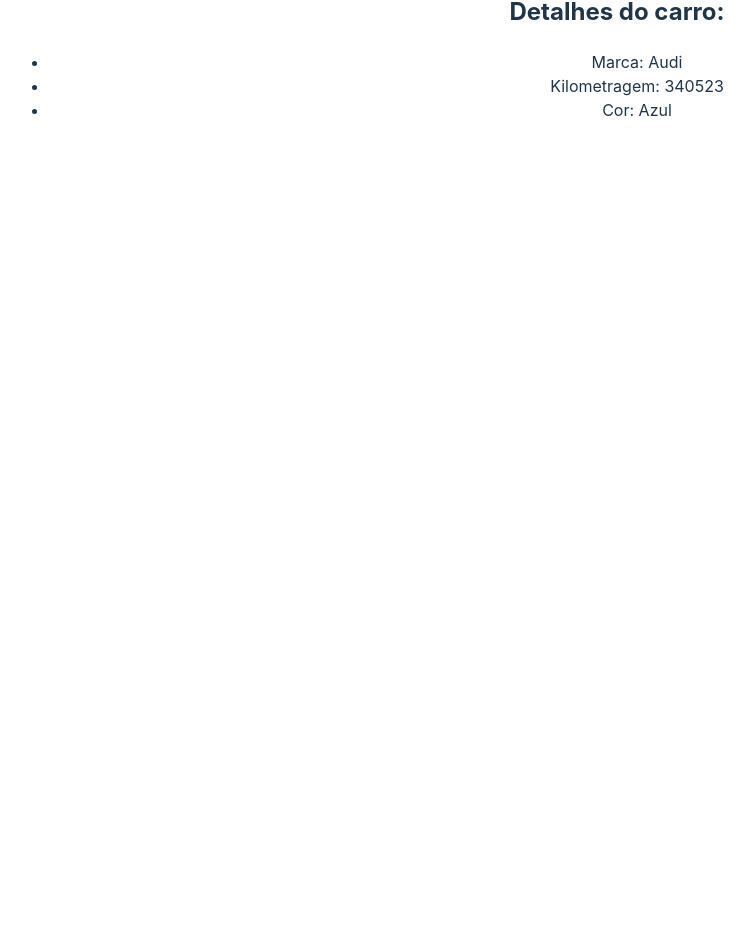
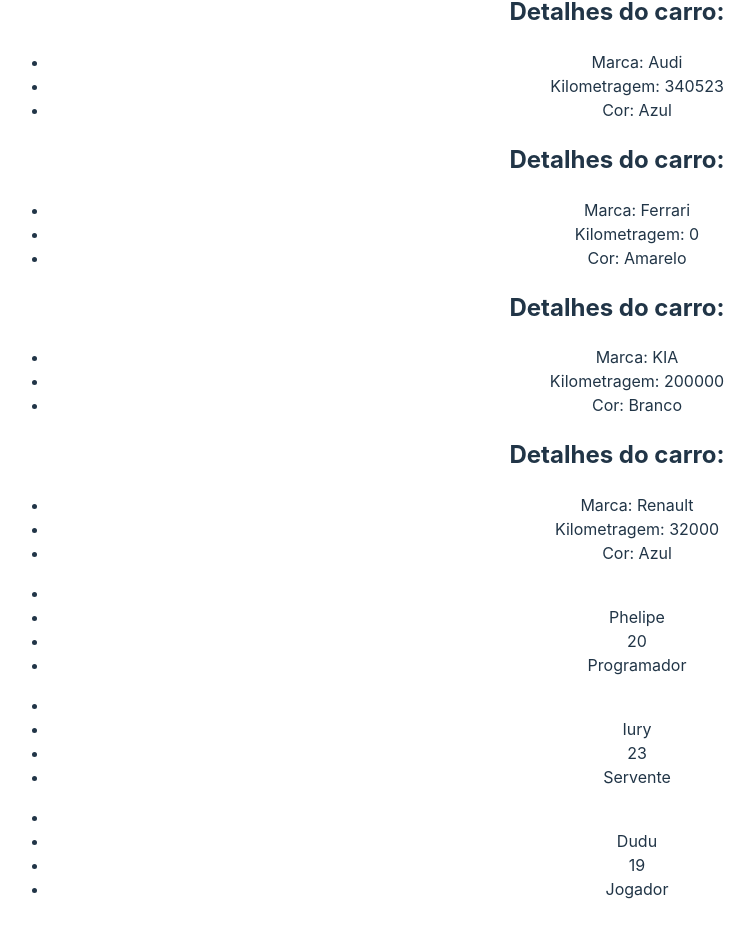
Before and after one commit to phelipeguimaraes/front-end, a React (Vite) app in the folder 3_React/3_AVANCANDO_EM_REACT/avancando/: page / in a window 1280 px wide. Shown: the part 2237-3175 px from the top of the page, without its empty margins (23-778 px from the left). Before the commit the page ends 2907 px from the top, so only its background shows below. Built offline with nearby package versions, Linux system fonts and the light colour scheme.

Commit message:
reutilização com loop

```diff
--- a/3_React/3_AVANCANDO_EM_REACT/avancando/src/App.jsx
+++ b/3_React/3_AVANCANDO_EM_REACT/avancando/src/App.jsx
@@ -17,6 +17,20 @@
 
 // 9 - desestruturando props
 import CarDetails from './components/CarDetails'
+
+// 11 - renderização de listas com componentes
+const cars = [
+  {id: 1, brand: "Ferrari", color: "Amarelo", km: 0},
+  {id: 2, brand: "KIA", color: "Branco", km: 200000},
+  {id: 3, brand: "Renault", color: "Azul", km: 32000}
+]
+
+import Peoplee from './components/Peoplee'
+const people = [
+  {id:1, name: "Phelipe", age:20, job:"Programador"},
+  {id:2, name: "Iury", age:23, job:"Servente"},
+  {id:3, name: "Dudu", age:19, job:"Jogador"}
+]
 
 import './App.css'
 
@@ -46,6 +60,15 @@
         <CarDetails brand="Fiat" km={982457} color="Branco"/>
         <CarDetails km={340523} color="Azul" brand="Audi"/>
 
+        {/*11 - renderização de listas com componentes */}
+        {cars.map((car) => (
+          <CarDetails key={car.id} brand={car.brand} color={car.color} km={car.km}/>
+        ))}
+
+        {people.map((person) => (
+          <Peoplee key={person.id} name={person.name} age={person.age} job={person.job}/>
+        ))}
+
       </div>
     </>
   )
--- /dev/null
+++ b/3_React/3_AVANCANDO_EM_REACT/avancando/src/components/Peoplee.jsx
@@ -0,0 +1,14 @@
+const Peoplee = ({id, name, age, job}) => {
+  return (
+    <div>
+        <ul>
+            <li>{id}</li>
+            <li>{name}</li>
+            <li>{age}</li>
+            <li>{job}</li>
+        </ul>
+    </div>
+  )
+}
+
+export default Peoplee
```
